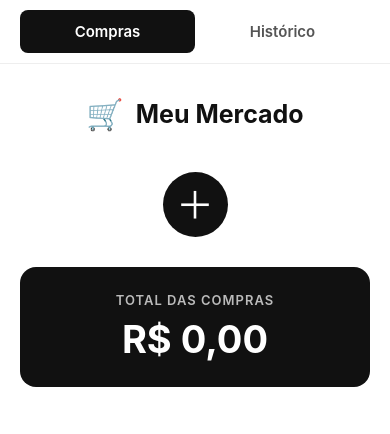
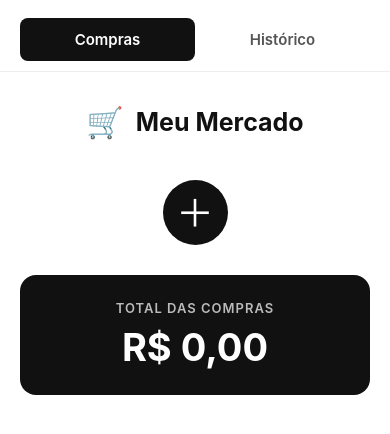
Before and after one commit to Empreendedorismomagnetico/Meu-Mercado-1, a React Native app: screen / in a window 390 px wide. Shown: the top 434 px of the page. Built offline with nearby package versions, Linux system fonts and the light colour scheme.

Commit message:
Update App.js

```diff
--- a/App.js
+++ b/App.js
@@ -9,6 +9,7 @@ import {
   StyleSheet,
   TouchableOpacity,
   Text,
+  SafeAreaView,
 } from 'react-native';
 
 import HomeScreen from './src/screens/HomeScreen';
@@ -48,12 +49,13 @@ export default function App() {
   }
 
   return (
-    <View style={styles.container}>
+    <SafeAreaView style={styles.safeArea}>
       <StatusBar
         backgroundColor="#FFFFFF"
         barStyle="dark-content"
       />
 
+      <View style={styles.container}>
         <View style={styles.navigation}>
           <TouchableOpacity
             style={[
@@ -103,10 +105,16 @@ export default function App() {
           </View>
         </ScrollView>
       </View>
+    </SafeAreaView>
   );
 }
 
 const styles = StyleSheet.create({
+  safeArea: {
+    flex: 1,
+    backgroundColor: '#FFFFFF',
+  },
+
   container: {
     flex: 1,
     backgroundColor: '#FFFFFF',
@@ -115,7 +123,8 @@ const styles = StyleSheet.create({
   navigation: {
     flexDirection: 'row',
     paddingHorizontal: 20,
-    paddingVertical: 10,
+    paddingTop: 18,
+    paddingBottom: 10,
     backgroundColor: '#FFFFFF',
     borderBottomWidth: 1,
     borderBottomColor: '#EEEEEE',
```
Lines whose indentation alone changed are shown as unchanged.
